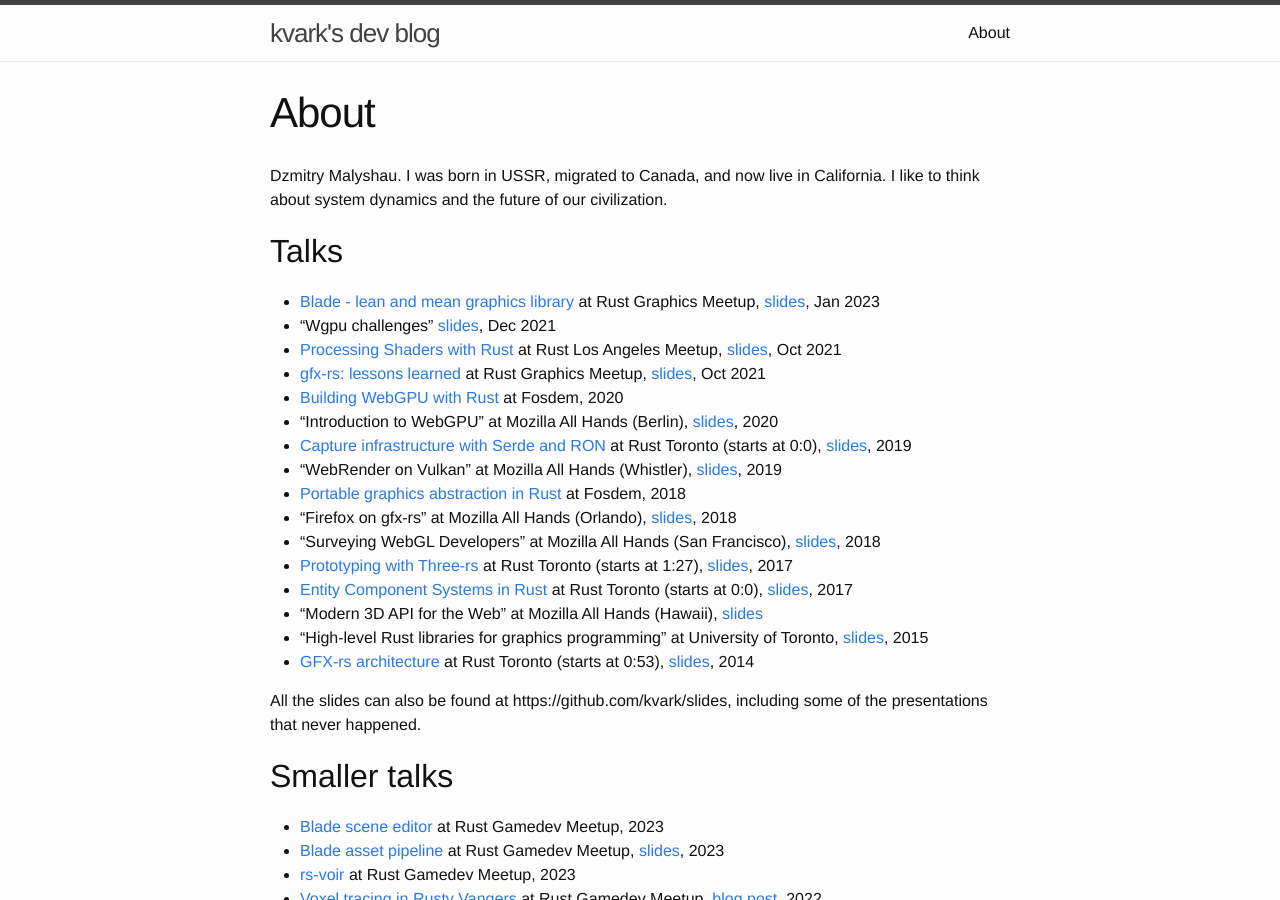
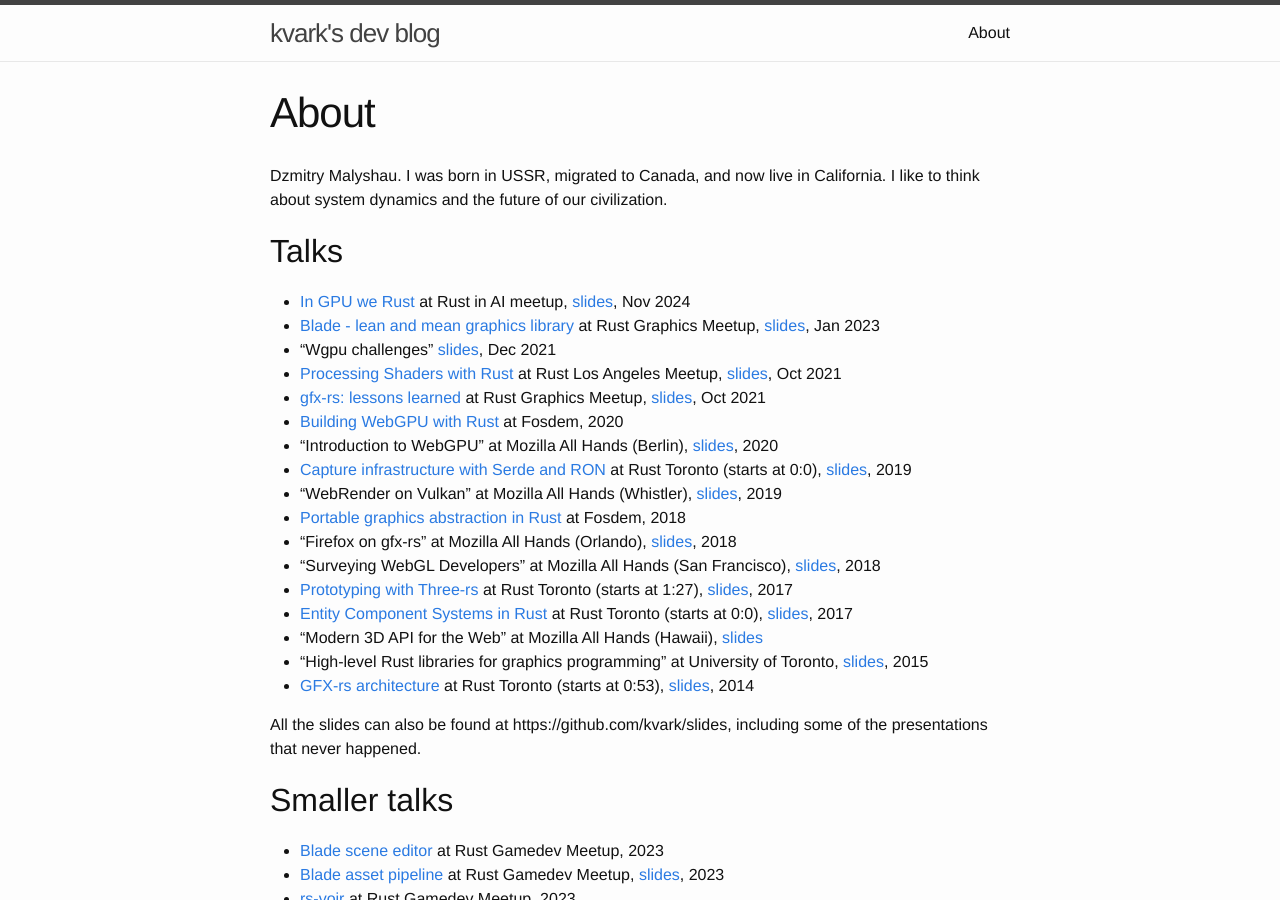
Before and after one commit to kvark/kvark.github.io, a Jekyll site: the page built from about.md, in a window 1280 px wide and 900 px high. Built offline with Jekyll 4.4.1, drawn with Linux system fonts in a browser that asks for light colours.

Commit message:
Update about.md
Added Rust in AI talk

```diff
--- a/about.md
+++ b/about.md
@@ -10,6 +10,7 @@ I like to think about system dynamics and the future of our civilization.
 
 ## Talks
 
+- [In GPU we Rust](https://youtu.be/92mwRCXvMVk) at Rust in AI meetup, [slides](https://hackmd.io/@kvark/rust-gfx), Nov 2024
 - [Blade - lean and mean graphics library](https://youtu.be/63dnzjw4azI?t=623) at Rust Graphics Meetup, [slides](https://hackmd.io/@kvark/blade), Jan 2023
 - "Wgpu challenges" [slides](https://github.com/kvark/slides/blob/b3cbeaa4704dd6090cf633e5b559390e744f6c1c/md/WgpuChallenges.md), Dec 2021
 - [Processing Shaders with Rust](https://vimeo.com/632377558) at Rust Los Angeles Meetup, [slides](https://github.com/kvark/slides/blob/73d1b22adf06bb463a1fbe5a4d7bc4edb906bb76/md/ProcessingShaders.md), Oct 2021
```
